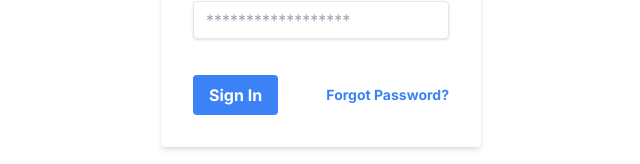
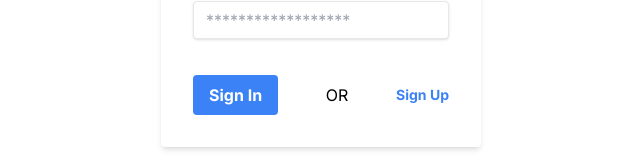
Before and after one commit to jmarmol1013/Meal-Mastermind, a Next.js app: page /login in a window 1280 px wide. Shown: the part 377-541 px from the top of the page, without its empty margins (319-959 px from the left). Built offline with nearby package versions, Linux system fonts and the light colour scheme.

Commit message:
Add login functionality

```diff
--- a/package.json
+++ b/package.json
@@ -10,6 +10,7 @@
     "prettier": "prettier --write ."
   },
   "dependencies": {
+    "axios": "^1.6.8",
     "firebase": "^10.8.1",
     "firebase-admin": "^12.0.0",
     "mongoose": "^8.2.2",
--- a/src/app/login/LoginForm.tsx
+++ b/src/app/login/LoginForm.tsx
@@ -1,9 +1,33 @@
-import React from 'react';
+'use client';
+import Link from 'next/link';
+import { useState } from 'react';
+import axios from 'axios';
 
 const LoginForm = () => {
+    const [userName, setUserName] = useState('');
+    const [password, setPassword] = useState('');
+
+    const handleSubmit = async (e: React.FormEvent<HTMLFormElement>) => {
+        e.preventDefault();
+        console.log(userName, password);
+        try {
+            const response = await axios.post('/api/auth/sign-in', {
+                username: userName,
+                password: password,
+            });
+
+            console.log(response.data);
+        } catch (error) {
+            console.error(error);
+        }
+    };
+
     return (
         <div className="m-auto flex h-screen max-w-xs flex-col justify-center">
-            <form className="mb-4 rounded bg-white px-8 pb-8 pt-6 shadow-md">
+            <form
+                className="mb-4 rounded bg-white px-8 pb-8 pt-6 shadow-md"
+                onSubmit={handleSubmit}
+            >
                 <div className="mb-4">
                     <label
                         className="mb-2 block text-sm font-bold text-gray-700"
@@ -16,6 +40,8 @@ const LoginForm = () => {
                         id="username"
                         type="text"
                         placeholder="Username"
+                        onChange={(e) => setUserName(e.target.value)}
+                        value={userName}
                     />
                 </div>
                 <div className="mb-6">
@@ -30,22 +56,25 @@ const LoginForm = () => {
                         id="password"
                         type="password"
                         placeholder="******************"
+                        onChange={(e) => setPassword(e.target.value)}
+                        value={password}
                     />
                     {/* <p className="text-xs italic text-red-500">Please choose a password.</p> */}
                 </div>
                 <div className="flex items-center justify-between">
                     <button
                         className="focus:shadow-outline rounded bg-blue-500 px-4 py-2 font-bold text-white hover:bg-blue-700 focus:outline-none"
-                        type="button"
+                        type="submit"
                     >
                         Sign In
                     </button>
-                    <a
+                    OR
+                    <Link
                         className="inline-block align-baseline text-sm font-bold text-blue-500 hover:text-blue-800"
-                        href="#"
+                        href={'/register'}
                     >
-                        Forgot Password?
-                    </a>
+                        Sign Up
+                    </Link>
                 </div>
             </form>
             <p className="text-center text-xs text-gray-500">
```
Also changed, not shown: 1 other file (tests, documents, lock files or other folders).
